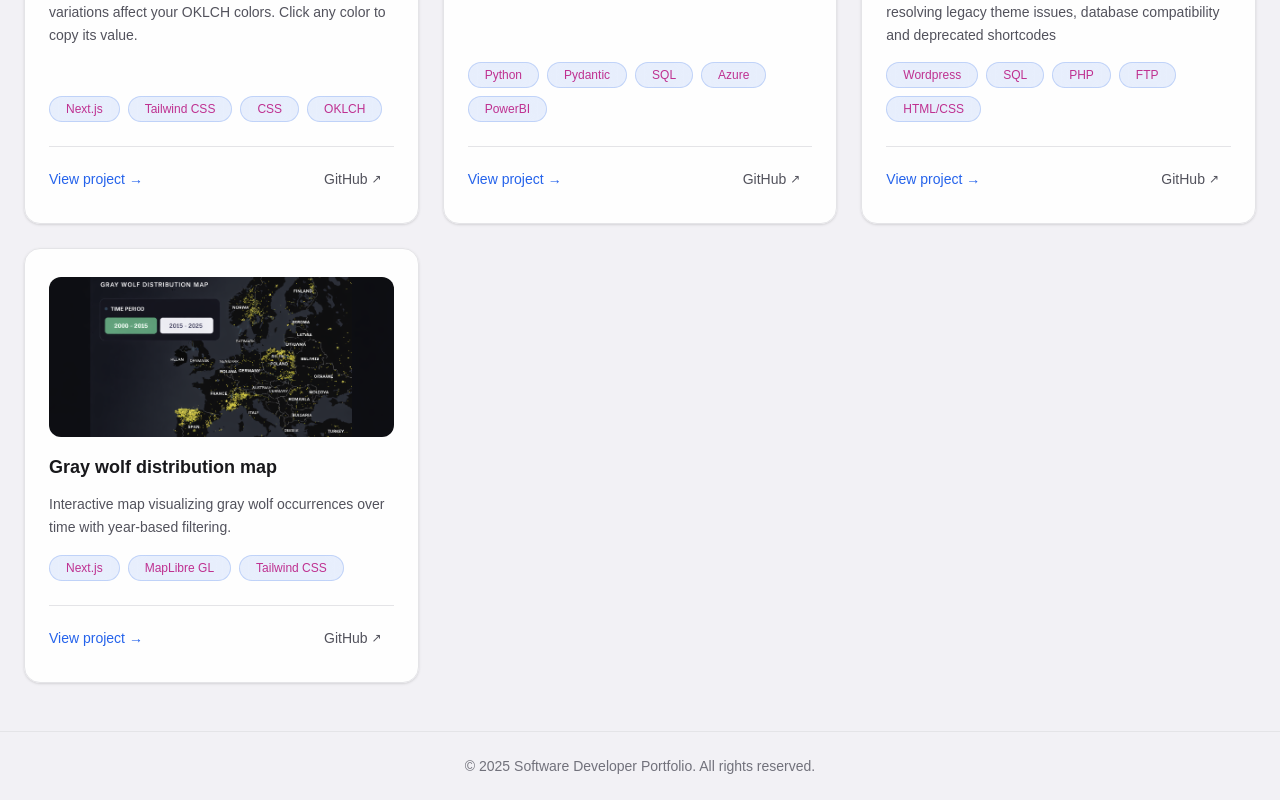
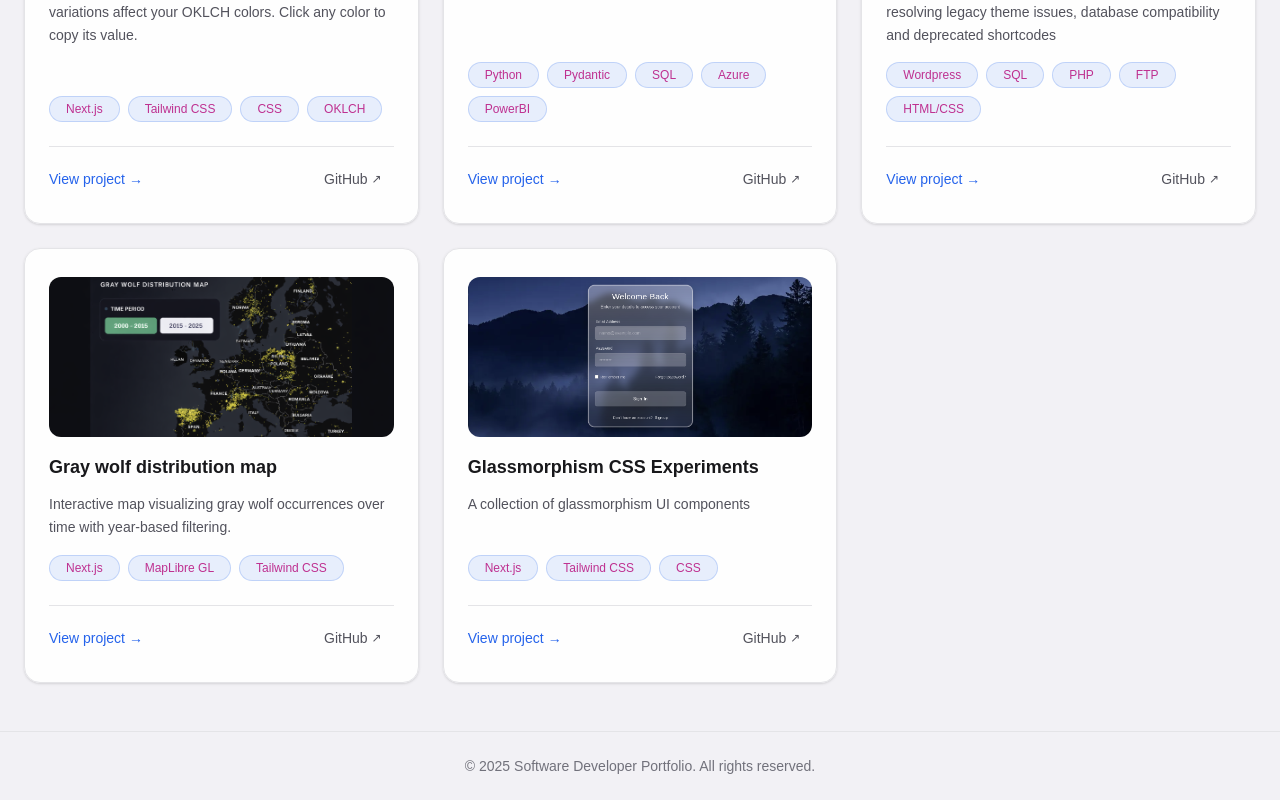
Before and after one commit to eremina-official/portfolio-nextjs, a Next.js app: page /en/projects in a window 1280 px wide. Shown: the part 610-1410 px from the top of the page. Built offline with nearby package versions, Linux system fonts and the light colour scheme.

Commit message:
Add glassmorphism css to projects

```diff
--- a/app/[locale]/projects/glassmorphism-css-experiments/page.tsx
+++ b/app/[locale]/projects/glassmorphism-css-experiments/page.tsx
@@ -10,7 +10,7 @@ export const metadata: Metadata = {
 
 export default function GlassmorphismPage() {
   return (
-    <div className="relative scroll-smooth bg-black/20">
+    <div className="relative scroll-smooth bg-black/30">
       <div className="flex flex-col gap-8 pb-8">
         <GlassmorphismLoginForm />
         <GlassmorphismLoginFormRed />
--- a/app/[locale]/projects/oklch/components/ThemeController.tsx
+++ b/app/[locale]/projects/oklch/components/ThemeController.tsx
@@ -8,7 +8,7 @@ interface ThemeControllerProps {
 export function ThemeController({ darkMode, setDarkMode }: ThemeControllerProps) {
   return (
     <div className="sticky top-4 z-50 mt-16">
-      <div className="bg-white/80 backdrop-blur-xl border border-gray-200/50 rounded-2xl p-4 shadow-lg flex flex-col md:flex-row items-center justify-between gap-4">
+      <div className="bg-white/80 border border-gray-200/50 rounded-2xl p-4 shadow-lg flex flex-col md:flex-row items-center justify-between gap-4">
         <div className="flex-1 text-center md:text-left">
           <h2 className="text-base font-semibold text-gray-900">Theme</h2>
           <p className="text-gray-500 text-xs hidden md:block">
--- a/components/Card.tsx
+++ b/components/Card.tsx
@@ -57,7 +57,7 @@ export function Card({ project }: CardProps) {
           <ul className="mt-4 flex flex-wrap gap-2 text-sm text-zinc-500">
             {tech.map((item) => (
               <li key={item} className="rounded-full px-4 py-1 text-xs font-medium
-             bg-primary/10 backdrop-blur-sm
+             bg-primary/10
              border border-primary/20
              text-accent/80">
                 {item}
--- a/components/Header.tsx
+++ b/components/Header.tsx
@@ -7,7 +7,7 @@ export function Header() {
   const t = useTranslations("header");
 
   return (
-    <header className="border-b border-zinc-200 shadow-sm backdrop-blur-sm z-10">
+    <header className="border-b border-zinc-200 shadow-sm z-10">
       <div className="mx-auto flex w-full max-w-7xl items-center justify-between gap-6 px-6 py-5">
         <div className="flex items-center gap-3">
           <Link href="/" className="text-lg font-semibold tracking-tight text-zinc-900">
--- a/components/LanguageMenu.tsx
+++ b/components/LanguageMenu.tsx
@@ -84,7 +84,7 @@ export function LanguageMenu() {
             animate={{ opacity: 1, y: 0, scale: 1 }}
             exit={{ opacity: 0, y: -8, scale: 0.95 }}
             transition={{ duration: 0.15, ease: "easeOut" }}
-            className="absolute right-0 mt-2 w-48 origin-top-right overflow-hidden rounded-2xl border border-white/20 bg-white/95 p-1 shadow-xl backdrop-blur-xs ring-1 ring-black/5"
+            className="absolute right-0 mt-2 w-48 origin-top-right overflow-hidden rounded-2xl border border-white/20 bg-white/95 p-1 shadow-xl ring-1 ring-black/5"
           >
             {currentLanguage?.label && (
               <div className="px-3 py-2">
--- a/data/projects.ts
+++ b/data/projects.ts
@@ -37,4 +37,13 @@ export const projects: Project[] = [
     thumbnail: "/projects/gray-wolf-map.png",
     tags: ["web"],
   },
+  {
+    id: 5,
+    title: "Glassmorphism CSS Experiments",
+    tech: ["Next.js", "Tailwind CSS", "CSS"],
+    href: "/projects/glassmorphism-css-experiments",
+    github: "https://github.com/eremina-official/portfolio-nextjs/tree/main/app/%5Blocale%5D/projects/glassmorphism-css-experiments",
+    thumbnail: "/projects/glassmorphism-css.png",
+    tags: ["web", "css"],
+  },
 ];
--- a/messages/en.json
+++ b/messages/en.json
@@ -113,6 +113,11 @@
         "title": "Gray wolf distribution map",
         "description": "Interactive map visualizing gray wolf occurrences over time with year-based filtering.",
         "badge": "Projekt"
+      },
+      "5": {
+        "title": "Glassmorphism CSS Experiments",
+        "description": "A collection of glassmorphism UI components",
+        "badge": "Project"
       }
     }
   },
--- a/messages/pl.json
+++ b/messages/pl.json
@@ -113,6 +113,11 @@
         "title": "Mapa rozmieszczenia wilka szarego",
         "description": "Interaktywna mapa prezentująca występowanie wilka szarego w czasie z filtrowaniem po roku.",
         "badge": "Projekt"
+      },
+      "5": {
+        "title": "Eksperymenty Glassmorphism CSS",
+        "description": "Kolekcja komponentów z wykorzystaniem techniki glassmorphism, w tym formularz logowania i karty produktów premium z różnymi motywami.",
+        "badge": "Projekt"
       }
     }
   },
--- a/types/projectTypes.ts
+++ b/types/projectTypes.ts
@@ -1,4 +1,4 @@
-export type Tag = "web" | "mobile" | "data" | "game";
+export type Tag = "web" | "mobile" | "data" | "game" | "css";
 
 export interface Project {
   id: number;
```
Also changed, not shown: public/projects/glassmorphism-css.png.
